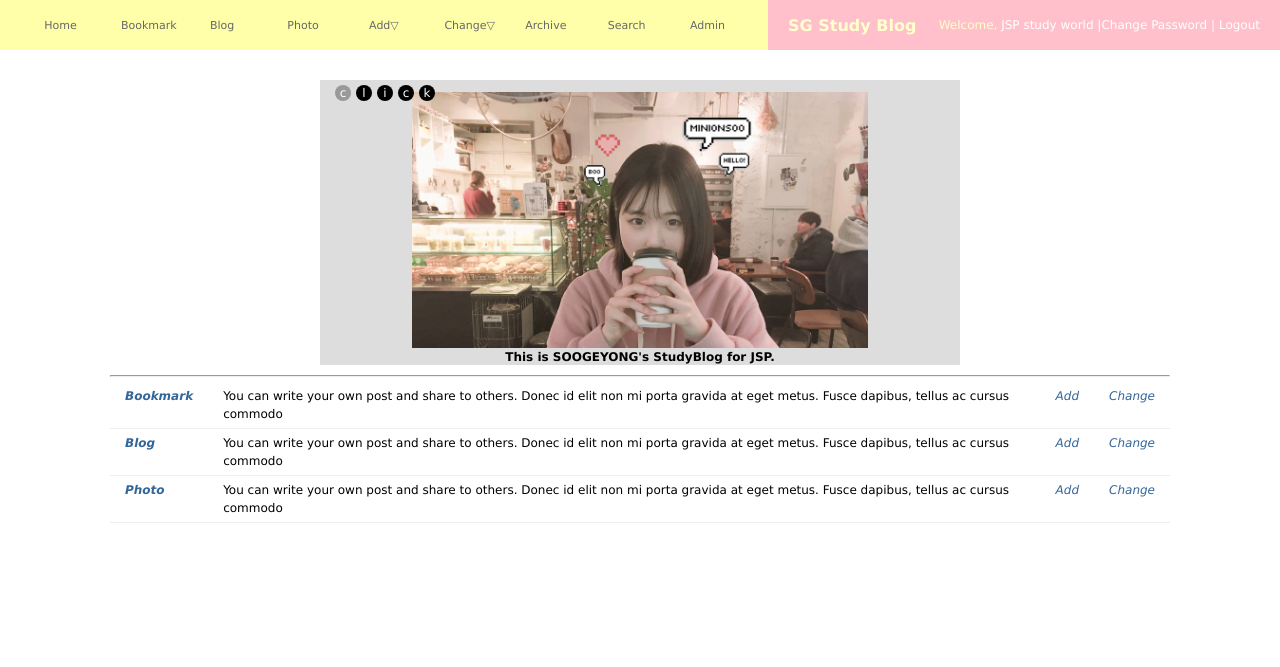
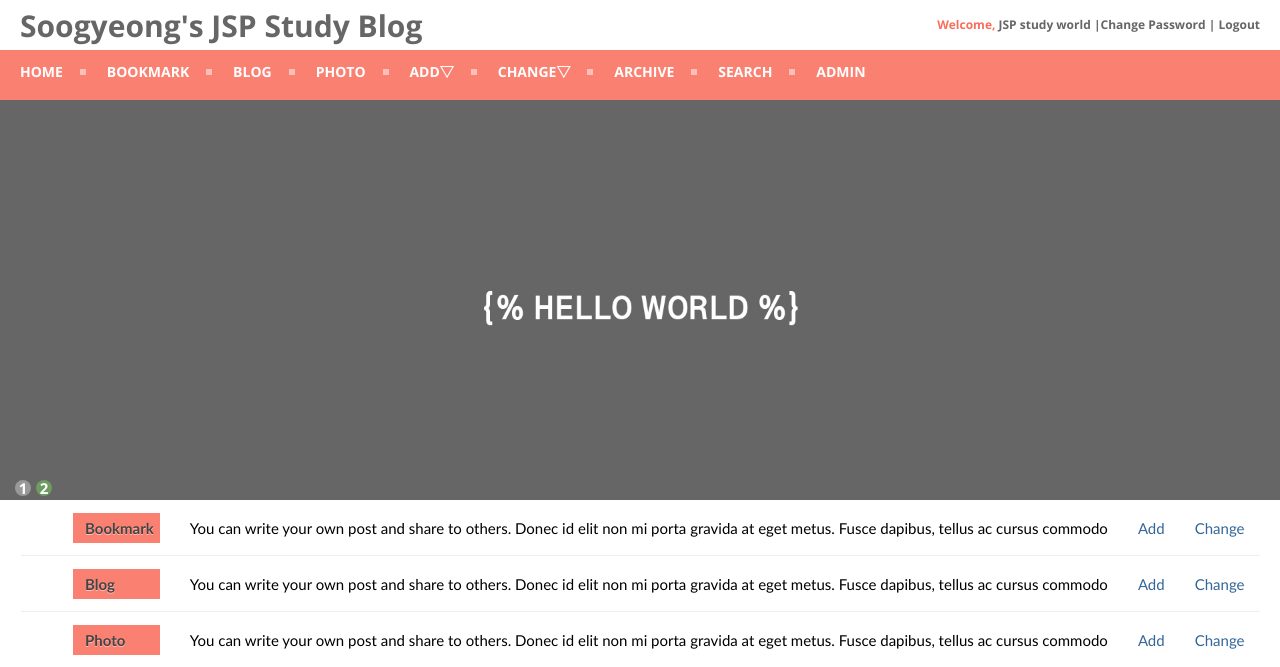
Before and after one commit to 97sg0215/Django, a Django app: template templates/home.html in a window 1280 px wide. Shown: the top 667 px of the page. Run offline with Django 3.2, Linux system fonts and the light colour scheme; the template is opened without the code that fills it, so the values that code supplies are empty.

Commit message:
design_edit_2

```diff
--- a/static/css/base.css
+++ b/static/css/base.css
@@ -1,6 +1,9 @@
+@import url(http://fonts.googleapis.com/css?family=Open+Sans:700);
+
 body {
-    font-family: "Lucida Grande", Verdana, Arial, sans-serif;
-    font-size: 12px;
+    margin:0px;
+    font-family: 'Open Sans', sans-serif;
+    font-size:15px;
 }
 
 /* PAGE STRUCTURE */
@@ -9,12 +12,12 @@ div#header {
     top: 0px;
     right: 0px;
     height: 50px;
-    width: 40%;
+    width: 100%;
     display: table;
-    background: pink;
-
+    background: #fff;
 }
 
+/*
 div#menu {
     position: absolute;
     top: 0px;
@@ -24,9 +27,9 @@ div#menu {
     display: table;
     table-layout: fixed;
     border-spacing: 40px 0px;
-    background: #ffa;
-    font-size: 11px;
-}
+    background: #e96b56;
+    font-size: 15px;
+}*/
 
 
 div#content {
@@ -50,9 +53,9 @@ div#footer {
     display: table-cell;
     vertical-align: middle;
     padding-left: 20px;
-    color: #ffc;
+    color:#666;
     font-weight: bold;
-    font-size: 16px;
+    font-size: 30px;
 }
 
 .welcome {
@@ -60,30 +63,145 @@ div#footer {
     vertical-align: middle;
     text-align: right;
     padding-right: 20px;
-    color: #ffc;
+    color:#f96e5b;
     font-weight: normal;
     font-size: 12px;
+    float:right;
 }
 
 .welcome a:link, .welcome a:visited {
-    color: white;
+    color: #666;
 }
 
 /* MENU */
-div#menu a:link, div#menu a:visited {
-    color: #676767;
+
+
+#cssmenu {
+  background: #fa8072;
+  width: 100%;
+  top: 50px;
+  left: 0px;
+  height: 50px;
+  display:table;
+  position:absolute;
 }
 
-div#menu > li {
-    display: table-cell;
-    vertical-align: middle;
-    text-align: center;
-    font-weight: normal;
-    width:100%;
+#cssmenu ul {
+  list-style: none;
+  margin: 0;
+  padding: 0;
+  line-height: 1;
+  display: block;
+  zoom: 1;
+}
+#cssmenu ul:after {
+  content: " ";
+  display: block;
+  font-size: 0;
+  height: 0;
+  clear: both;
+  visibility: hidden;
+}
+#cssmenu ul li {
+  display: inline-block;
+  padding: 0;
+  margin: 0;
+}
+#cssmenu.align-right ul li {
+  float: right;
+}
+#cssmenu.align-center ul {
+  text-align: center;
+}
+#cssmenu ul li a {
+  color: #ffffff;
+  text-decoration: none;
+  display: block;
+  padding: 15px 20px;
+  font-family: 'Open Sans', sans-serif;
+  font-weight: 700;
+  text-transform: uppercase;
+  font-size: 14px;
+  position: relative;
+  -webkit-transition: color .25s;
+  -moz-transition: color .25s;
+  -ms-transition: color .25s;
+  -o-transition: color .25s;
+  transition: color .25s;
+}
+#cssmenu ul li a:hover {
+  color: #333333;
+}
+#cssmenu ul li a:hover:before {
+  width: 100%;
+}
+#cssmenu ul li a:after {
+  content: "";
+  display: block;
+  position: absolute;
+  right: -3px;
+  top: 19px;
+  height: 6px;
+  width: 6px;
+  background: #ffffff;
+  opacity: .5;
+}
+#cssmenu ul li a:before {
+  content: "";
+  display: block;
+  position: absolute;
+  left: 0;
+  bottom: 0;
+  height: 3px;
+  width: 0;
+  background: #333333;
+  -webkit-transition: width .25s;
+  -moz-transition: width .25s;
+  -ms-transition: width .25s;
+  -o-transition: width .25s;
+  transition: width .25s;
+}
+#cssmenu ul li.last > a:after,
+#cssmenu ul li:last-child > a:after {
+  display: none;
+}
+#cssmenu ul.dropdown a {
+  color: #333333;
 }
 
-/* pulldown menu */
-div#menu li ul {
+#cssmenu.align-right li.last > a:after,
+#cssmenu.align-right li:last-child > a:after {
+  display: block;
+}
+#cssmenu.align-right li:first-child a:after {
+  display: none;
+}
+@media screen and (max-width: 768px) {
+  #cssmenu ul li {
+    float: none;
+    display: block;
+  }
+  #cssmenu ul li a {
+    width: 100%;
+    -moz-box-sizing: border-box;
+    -webkit-box-sizing: border-box;
+    box-sizing: border-box;
+    border-bottom: 1px solid #fb998c;
+  }
+  #cssmenu ul li.last > a,
+  #cssmenu ul li:last-child > a {
+    border: 0;
+  }
+  #cssmenu ul li a:after {
+    display: none;
+  }
+  #cssmenu ul li a:before {
+    display: none;
+  }
+}
+
+/* pulldown menu*/
+div#cssmenu li ul {
     display: none;
     position: absolute;
     margin: 0;
@@ -94,12 +212,10 @@ div#menu li ul {
     z-index: 2000;
 }
 
-div#menu li ul>li {
-    padding: 10px 0px 10px 0px;
-}
 
 
-div#menu li:hover ul {
+
+div#cssmenu li:hover ul {
     display: block;
 }
 
--- a/static/css/home.css
+++ b/static/css/home.css
@@ -1,44 +1,38 @@
 div#content_home {
     position: absolute;
-    top: 80px;
-    left: 110px;
-    right: 110px;
+    top: 100px;
+    width:100%;
+    padding:0;
+    margin:0px;
+    display:block;
 }
 
 div#home_img {
-    width: 640px;
-    background: #ddd;
-    margin: 10px auto;
-    margin-top:0px;
-    padding: 0px 0 1px 0;
+    width: 100%;
+    float:left;
+    margin:0px;
     text-align: center;
 }
 
-table#applist {
-    margin: 0 auto;
-}
-
-
 section.container {
 	position: relative;
-	width: 640px;
-	height: 270px;
-	margin: auto;
-
+	width: 100%;
+	height: 400px;
 }
 
 section ul.banner_mask {
 	overflow: hidden;
 	position: absolute;
 	padding:0;
-	width: 640px;
-	height: 256px;
+	margin:0;
+	width: 100%;
+	height: 400px;
 }
 
 section ul.banner_mask li {
 	position: absolute;
 	top: 0;
-	left: 660px;
+	left: 150%;
 }
 
 section.container label {
@@ -46,11 +40,11 @@ section.container label {
 	position: relative;
 	border-radius: 90px;
 	left: 10px;
-	top:5px;
+	top:95%;
 	margin-left: 5px;
 	width: 16px;
 	height: 16px;
-	background: #000;
+	background: #6f9b63;
 	color: #fff;
 	text-align: center;
 	line-height: 16px;
@@ -63,19 +57,13 @@ section.container input {
 }
 
 section.container input.banner_input1:checked ~ label.label_btn1,
-section.container input.banner_input2:checked ~ label.label_btn2,
-section.container input.banner_input3:checked ~ label.label_btn3,
-section.container input.banner_input4:checked ~ label.label_btn4
-section.container input.banner_input5:checked ~ label.label_btn5{
+section.container input.banner_input2:checked ~ label.label_btn2{
 	background: #999;
 	color: #fff;
 }
 
 section.container input.banner_input1:checked ~ .banner_mask li:nth-child(1),
-section.container input.banner_input2:checked ~ .banner_mask li:nth-child(2),
-section.container input.banner_input3:checked ~ .banner_mask li:nth-child(3),
-section.container input.banner_input4:checked ~ .banner_mask li:nth-child(4),
-section.container input.banner_input5:checked ~ .banner_mask li:nth-child(5) {
+section.container input.banner_input2:checked ~ .banner_mask li:nth-child(2){
 	animation: none;
 	transition: left 0.5s ease-in-out;
 	left: 0;
@@ -88,5 +76,68 @@ section.container input:checked ~ .banner_mask li {
 
 @keyframes slideOut {
 	0% {left: 0;}
-	100% {left: -650px;}
+	100% {left: -150%;}
 }
+
+
+#applist {
+    display:table;
+    position: relative;
+    margin: 50px auto;
+}
+
+
+td {
+    font: 15px 'trebuchet MS', 'lucida sans';
+    padding: 5;
+    margin-bottom: 4em;
+    text-shadow: 0 1px 0 rgba(255,255,255,.5);
+    counter-reset: li;
+    list-style: none;
+    vertical-align: middle;
+}
+
+
+.rectangle-list a{
+    position: relative;
+    display: block;
+    padding: .4em .4em .4em .8em;
+    *padding: .4em;
+    margin: .5em 0 .5em 2.5em;
+    background: #fa8072;
+    color: #444;
+    text-decoration: none;
+    transition: all .3s ease-out;
+}
+
+.rectangle-list a:hover{
+    background: #eee;
+}
+
+.rectangle-list a:before{
+    position: absolute;
+    left: -2.5em;
+    top: 50%;
+    margin-top: -1em;
+    background: #fa8072;
+    height: 2em;
+    width: 2em;
+    line-height: 2em;
+    text-align: center;
+    font-weight: bold;
+}
+
+.rectangle-list a:after{
+    position: absolute;
+    content: '';
+    border: .5em solid transparent;
+    left: -1em;
+    top: 50%;
+    margin-top: -.5em;
+    transition: all .3s ease-out;
+}
+
+.rectangle-list a:hover:after{
+    left: -.5em;
+    border-left-color: #fa8072;
+}
--- a/templates/base.html
+++ b/templates/base.html
@@ -5,39 +5,43 @@
     {% load staticfiles %}
     <link rel="stylesheet" href="{% static "css/base.css" %}" type="text/css">
     <link rel="stylesheet" href="{% block extrastyle %}{% endblock %}">
+    <script src="http://code.jquery.com/jquery-latest.min.js" type="text/javascript"></script>
+    <script src="script.js"></script>
 </head>
 
 <body>
 <div id="header">
-    <h2 class="maintitle">SG Study Blog</h2>
+    <h2 class="maintitle">Soogyeong's JSP Study Blog</h2>
     <h4 class="welcome">Welcome, <a href="#">JSP study world</a>
         <a href="#">|Change Password</a>
         <a href="#">| Logout</a>
     </h4>
 </div>
 
-<div id="menu">
-    <li><a href="{% url 'home' %}">Home</a></li>
-    <li><a href="{% url 'bookmark:index' %}">Bookmark</a></li>
-    <li><a href="{% url 'blog:index' %}">Blog</a></li>
-    <li><a href="#">Photo</a></li>
-    <li><a href="#">Add&bigtriangledown;</a>
-        <ul>
-            <li><a href="#">Bookmark</a></li>
-            <li><a href="#">Blog</a></li>
-            <li><a href="#">Photo</a></li>
+<div id="cssmenu">
+    <ul>
+    <li><a href="{% url 'home' %}">HOME</a></li>
+    <li><a href="{% url 'bookmark:index' %}">BOOKMARK</a></li>
+    <li><a href="{% url 'blog:index' %}">BLOG</a></li>
+    <li><a href="#">PHOTO</a></li>
+    <li><a href="#">ADD&bigtriangledown;</a>
+      <ul class="dropdown">
+            <li><a href="#">BOOKMARK</a></li>
+            <li><a href="#">BLOG</a></li>
+            <li><a href="#">PHOTO</a></li>
         </ul>
     </li>
-    <li><a href="#">Change&bigtriangledown;</a>
-        <ul>
-            <li><a href="#">Bookmark</a></li>
-            <li><a href="#">Blog</a></li>
-            <li><a href="#">Photo</a></li>
+    <li><a href="#">CHANGE&bigtriangledown;</a>
+       <ul class="dropdown">
+            <li><a href="#">BOOKMARK</a></li>
+            <li><a href="#">BLOG</a></li>
+            <li><a href="#">PHOTO</a></li>
         </ul>
     </li>
-    <li><a href="{% url 'blog:post_archive' %}">Archive</a></li>
-    <li><a href="#">Search</a></li>
-    <li><a href="{% url 'admin:index' %}">Admin</a></li>
+    <li><a href="{% url 'blog:post_archive' %}">ARCHIVE</a></li>
+    <li><a href="#">SEARCH</a></li>
+    <li><a href="{% url 'admin:index' %}">ADMIN</a></li>
+    </ul>
 </div>
 {% block content %}{% endblock %}
 {% block footer %}{% endblock %}
--- a/templates/home.html
+++ b/templates/home.html
@@ -8,70 +8,48 @@
 {% block content %}
 <div id="content_home">
     <div id="home_img">
-       <!-- <a href="/"><img src="{% static 'img/webpro.jpg' %}" style="height:256px;"/></a>-->
         <section class="container">
 		<input id="select1" type="radio" name="radioBanner" class="banner_input1" checked="">
-		<label for="select1" class="label_btn1">c</label>
+		<label for="select1" class="label_btn1">1</label>
 
 		<input id="select2" type="radio" name="radioBanner" class="banner_input2">
-		<label for="select2" class="label_btn2">l</label>
+		<label for="select2" class="label_btn2">2</label>
 
-		<input id="select3" type="radio" name="radioBanner" class="banner_input3">
-		<label for="select3" class="label_btn3">i</label>
 
-		<input id="select4" type="radio" name="radioBanner" class="banner_input4">
-		<label for="select4" class="label_btn4">c</label>
 
-        <input id="select5" type="radio" name="radioBanner" class="banner_input5">
-		<label for="select5" class="label_btn5">k</label>
-
-		<ul class="banner_mask" >
-			<li style="width:640px; margin:auto;">
-				<a href="#none"><img src="{% static 'img/bg_h.png' %}" style="height:256px;"  alt="첫번째 배너이미지"></a>
+		<ul class="banner_mask">
+			<li>
+				<a href="#none"><img src="{% static 'img/main.jpg' %}" width="100%" height="400px" alt="첫번째 배너이미지"></a>
 			</li>
-			<li style="width:640px; margin:auto;">
-				<a href="#none"><img src="{% static 'img/webpro.jpg' %}" style="height:256px;" alt="두번째 배너이미지"></a>
-			</li>
-			<li style="width:640px; margin:auto;">
-				<a href="#none"><img src="{% static 'img/was.jpg' %}" style="height:256px;" alt="세번째 배너이미지"></a>
-			</li>
-			<li style="width:640px; margin:auto;">
-				<a href="#none"><img src="{% static 'img/serverlet.jpg' %}" style="height:256px;" alt="네번째 배너이미지"></a>
-			</li>
-            <li style="width:640px; margin:auto;">
-				<a href="#none"><img src="{% static 'img/directive.jpg' %}" style="height:256px;" alt="다섯번째 배너이미지"></a>
+			<li>
+				<a href="#none"><img src="{% static 'img/sub.jpg' %}" width="100%" height="400px"  alt="두번째 배너이미지"></a>
 			</li>
 		</ul>
 
 		</section>
-        <h4 style="margin: 0;">This is SOOGEYONG's StudyBlog for JSP.</h4>
     </div>
 
-    <hr style="margin: 5px 0;">
-
-
-    <table id="applist">
+	<table id="applist">
         <tr>
-        <td><b><i><a href="{% url 'bookmark:index' %}">Bookmark</a></i></b></td>
+        <td class="rectangle-list"><b><a href="{% url 'bookmark:index' %}">Bookmark</a></b></td>
             <td>You can write your own post and share to others. Donec id elit non mi porta gravida at eget metus. Fusce dapibus, tellus ac cursus commodo</td>
-            <td class="Edit"><i><a href="#">Add</a></i></td>
-            <td class="Edit"><i><a href="#">Change</a></i></td>
+            <td class="Edit"><a href="#">Add</a></td>
+            <td class="Edit"><a href="#">Change</a></td>
         </tr>
 
         <tr>
-            <td><b><i><a href="{% url 'blog:index' %}">Blog</a></i></b></td>
+            <td class="rectangle-list"><b><a href="{% url 'blog:index' %}">Blog</a></b></td>
             <td>You can write your own post and share to others. Donec id elit non mi porta gravida at eget metus. Fusce dapibus, tellus ac cursus commodo</td>
-            <td class="Edit"><i><a href="#">Add</a></i></td>
-            <td class="Edit"><i><a href="#">Change</a></i></td>
+            <td class="Edit"><a href="#">Add</a></td>
+            <td class="Edit"><a href="#">Change</a></td>
         </tr>
         <tr>
-            <td><b><i><a href="#">Photo</a></i></b></td>
+            <td class="rectangle-list"><b><a href="#">Photo</a></b></td>
             <td>You can write your own post and share to others. Donec id elit non mi porta gravida at eget metus. Fusce dapibus, tellus ac cursus commodo</td>
-            <td class="Edit"><i><a href="#">Add</a></i></td>
-            <td class="Edit"><i><a href="#">Change</a></i></td>
+            <td class="Edit"><a href="#">Add</a></td>
+            <td class="Edit"><a href="#">Change</a></td>
         </tr>
     </table>
-
 
 </div>
 {% endblock content %}
```
Also changed, not shown: static/img/main.jpg (added), static/img/sub.jpg (added).
